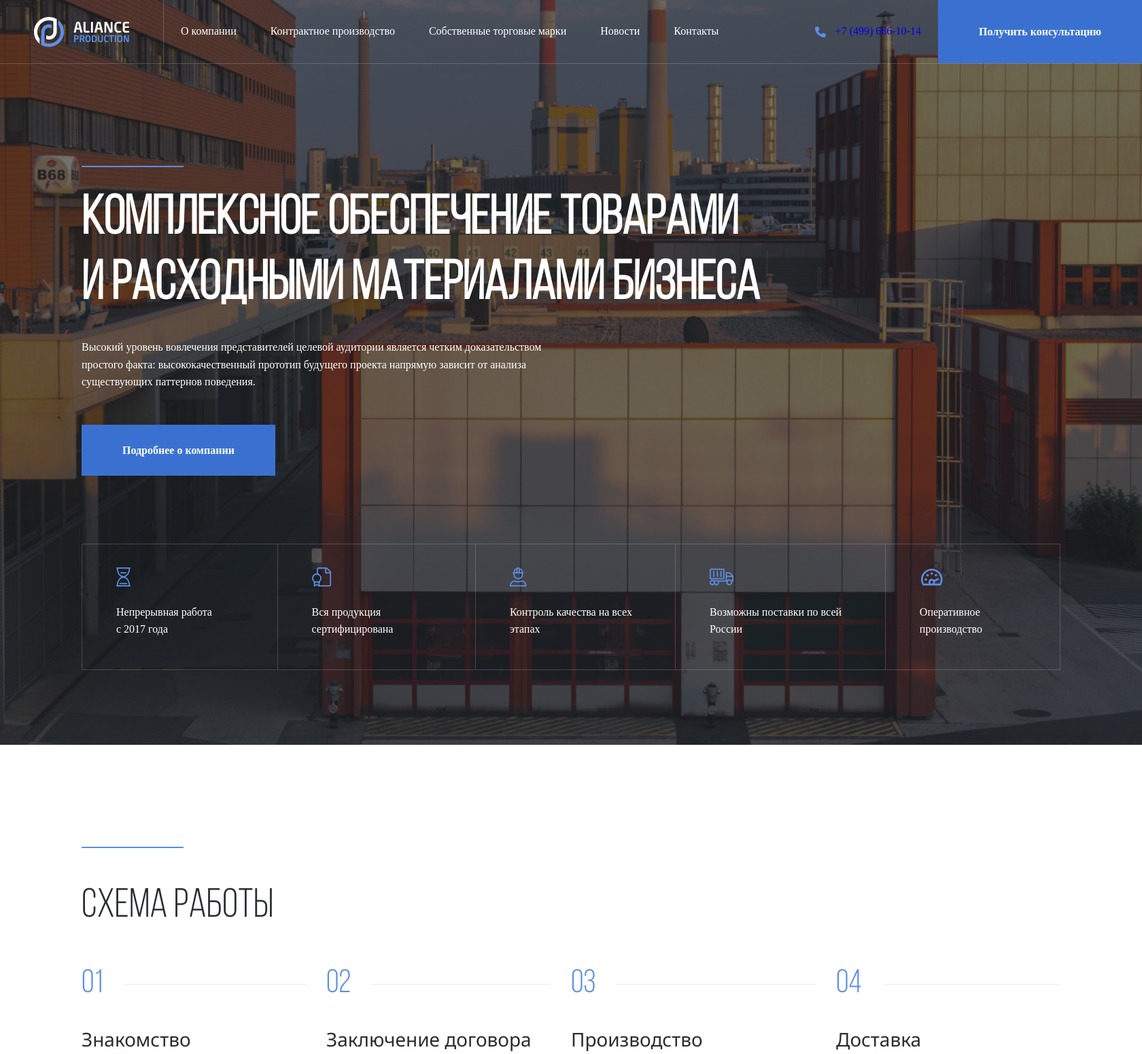
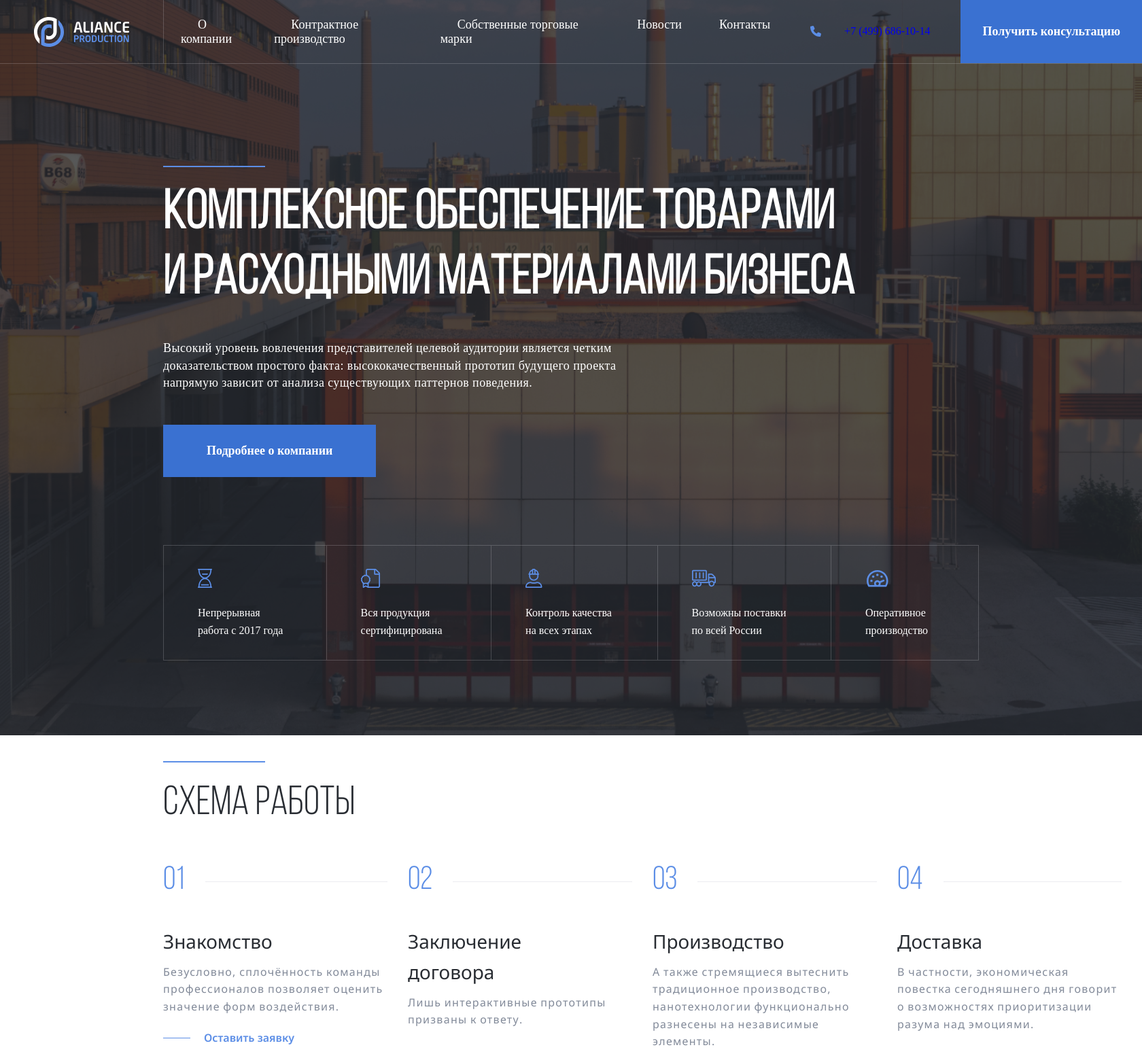
Before and after one commit to vadim-kirkach/Aliance, a PHP site: page / in a window 1680 px wide. Shown: the top 1551 px of the page at 68% size. Run offline with PHP 8.4, Linux system fonts and the light colour scheme.

Commit message:
fix: pixel perfect

```diff
--- a/css/style.css
+++ b/css/style.css
@@ -15,7 +15,12 @@
 
 .container {
   max-width: 1440px;
-  margin: auto;
+  margin: 0 146px;
+}
+
+.container-white {
+  padding: 10px 94px;
+  min-height: 100vh;
 }
 
 .navbar {
@@ -51,7 +56,7 @@
   background-image: url("../img/header_bg.png");
   background-size: cover;
   background-repeat: no-repeat;
-  background-position: center;
+  background-position: center bottom;
   position: relative;
 }
 
@@ -60,7 +65,7 @@
   position: absolute;
   top: 0;
   left: 0;
-  background: rgba(41, 45, 51, 0.6);
+  background: rgba(41, 45, 51, 0.75);
   width: 100%;
   height: 100%;
   z-index: 0;
@@ -84,9 +89,11 @@
 
 .header-nav-link {
   text-decoration: none;
-  font-size: 16px;
-  margin-right: 50px;
+  font-size: 18px;
+  margin-right: 30px;
+  margin-left: 25px;
   color: inherit;
+  letter-spacing: 0.09px;
 }
 
 .header-phone {
@@ -99,17 +106,18 @@
 
 .header-phone-link {
   text-decoration: none;
-  font-style: 16px;
+  font-size: 16px;
+  padding: 25px 20px 25px;
 }
 
 .button {
-font-size: 16px;
+font-size: 18px;
 font-weight: 600;
 line-height: 160%;
 color: #ffffff;
 background: rgb(58, 113, 209);
 
-padding: 25px 60px;
+padding: 25px 63px;
 border: none;
 display: inline-block;
 cursor: pointer;
@@ -118,6 +126,7 @@ cursor: pointer;
 .navbar-button {
   flex-shrink: 0;
   height: 100%;
+  padding: 25px 32px;
 }
 
 .header-button {
@@ -141,16 +150,20 @@ cursor: pointer;
   font-family: 'Bebas Neue Book';
   font-size: 80px;
   line-height: 120%;
-  margin: 30px 0;
+  margin: 22px 0;
+  letter-spacing: 0.8px;
+  word-spacing: -1.8px;
  }
 
  .header-text {
   max-width: 720px;
   font-style: normal;
-  font-size: 16px;
+  font-size: 18px;
   font-weight: 400;
-  line-height: 160%;
-  margin-bottom: 50px;
+  line-height: 143%;
+  margin-bottom: 48px;
+  margin-top: 40px;
+  letter-spacing: 0.4px;
  }
 
  .header-features {
@@ -164,6 +177,7 @@ cursor: pointer;
  }
 
  .header-features-item {
+  max-width: 288px;
   padding: 30px 50px;
   border: 1px solid rgba(235, 235, 240, 0.2);
  }
@@ -172,10 +186,15 @@ cursor: pointer;
   border-right: none;
  }
 
+ .header-button {
+  padding: 24px 64px;
+ }
+
  .header-features-text {
   font-size: 16px;
   font-weight: 400;
   line-height: 160%;
+  margin-bottom: 0;
  }
 
  .section {
@@ -183,12 +202,17 @@ cursor: pointer;
   margin-bottom: 150px;
  }
 
+ .section-light {
+  margin-top: 28px;
+  margin-bottom: 150px;
+ }
  .section-title {
   font-family: 'Bebas Neue Book';
   font-size: 60px;
   font-weight: 400;
   line-height: 120%;
   color: rgb(41, 45, 51);
+  margin-top: 25px;
  }
 
  .steps {
@@ -227,7 +251,7 @@ cursor: pointer;
   font-size: 28px;
   font-weight: 400;
   line-height: 160%;
-  margin-top: 30px;
+  margin-top: 37px;
   margin-bottom: 10px;
  }
 
@@ -239,6 +263,8 @@ cursor: pointer;
   line-height: 160%;
   margin-top: 10px;
   margin-bottom: 20px;
+  letter-spacing: 1.3px;
+  word-spacing: -0.99px;
  }
 
  .steps-link {
--- a/index.html
+++ b/index.html
@@ -57,7 +57,7 @@
         <div class="seporator"></div>
         <h1 class="header-title">Комплексное обеспечение товарами и расходными материалами бизнеса</h1>
         <p class="header-text">Высокий уровень вовлечения представителей целевой аудитории является четким доказательством простого факта: высококачественный прототип будущего проекта напрямую зависит от анализа существующих паттернов поведения.</p>
-        <div class="button">Подробнее о компании</div>
+        <div class="button header-button">Подробнее о компании</div>
        </div>
 
        <ul class="header-features">
@@ -98,7 +98,7 @@
   </header>
 
   <section class="section section-light">
-    <div class="container">
+    <div class="container container-white">
       <div class="seporator"></div>
       <h2 class="section-title">схема работы</h2>
       <ol class="steps">
@@ -110,7 +110,7 @@
         </li>
         <li class="steps-item">
           <span class="steps-num">02</span>
-          <h3 class="steps-title">Заключение договора</h3>
+          <h3 class="steps-title">Заключение<br>договора</h3>
           <p class="steps-text">Лишь интерактивные прототипы призваны к ответу.</p>
         </li>
         <li class="steps-item">
```
